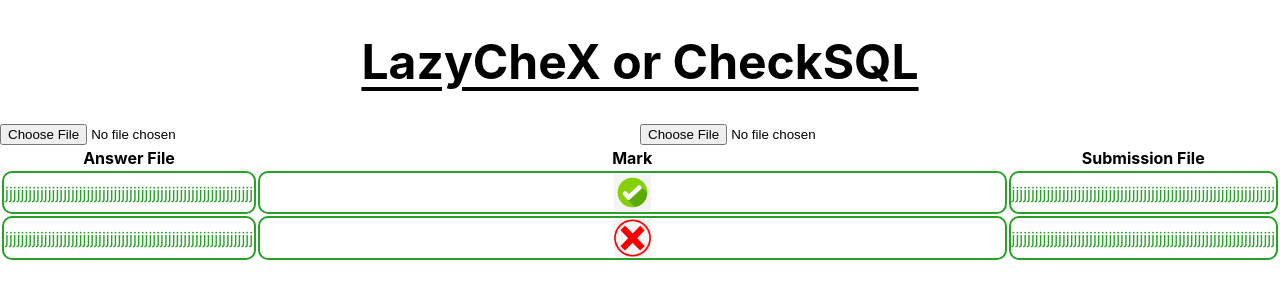
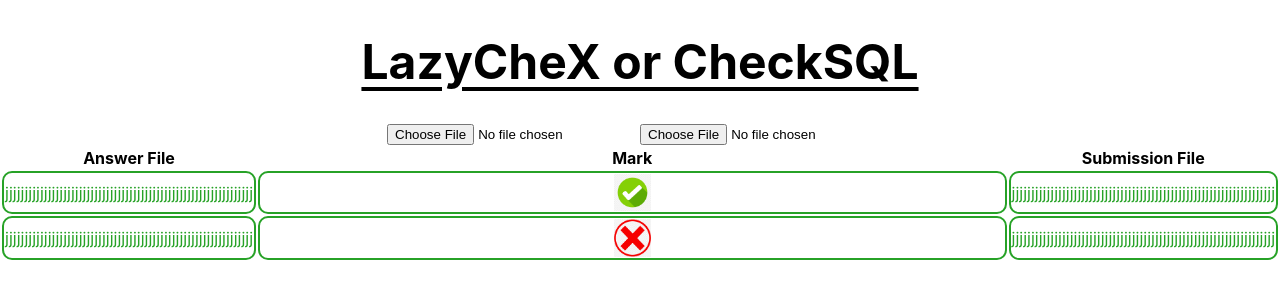
Before and after one commit to AshnahKhalidKhan/CheckSQL, a React (Create React App) app in the folder lazychex/: page / in a window 1280 px wide. Shown: the top 300 px of the page. Built offline with nearby package versions, Linux system fonts and the light colour scheme.

Commit message:
They're centered!

```diff
--- a/lazychex/src/App.js
+++ b/lazychex/src/App.js
@@ -6,9 +6,9 @@ function App() {
       <div className = 'Title'>
         <h1>LazyCheX or CheckSQL</h1>
       </div>
-      <div style = {{justifyItems: 'center'}}>
-        <input type = 'file' placeholder = 'Answer file goes here' style = {{width: '50%', justifyItems: 'center'}}></input>
-        <input type = 'file' placeholder = 'Submission file goes here' style = {{width: '50%'}}></input>
+      <div style = {{width: '100%', textAlign: 'center', margin: 'auto'}}>
+        <input type = 'file' placeholder = 'Answer file goes here' style = {{textAlign: 'center', margin: 'auto'}}></input>
+        <input type = 'file' placeholder = 'Submission file goes here' style = {{textAlign: 'center', margin: 'auto'}}></input>
       </div>
       <table style = {{width: '100%'}}>
         <thead>
```
